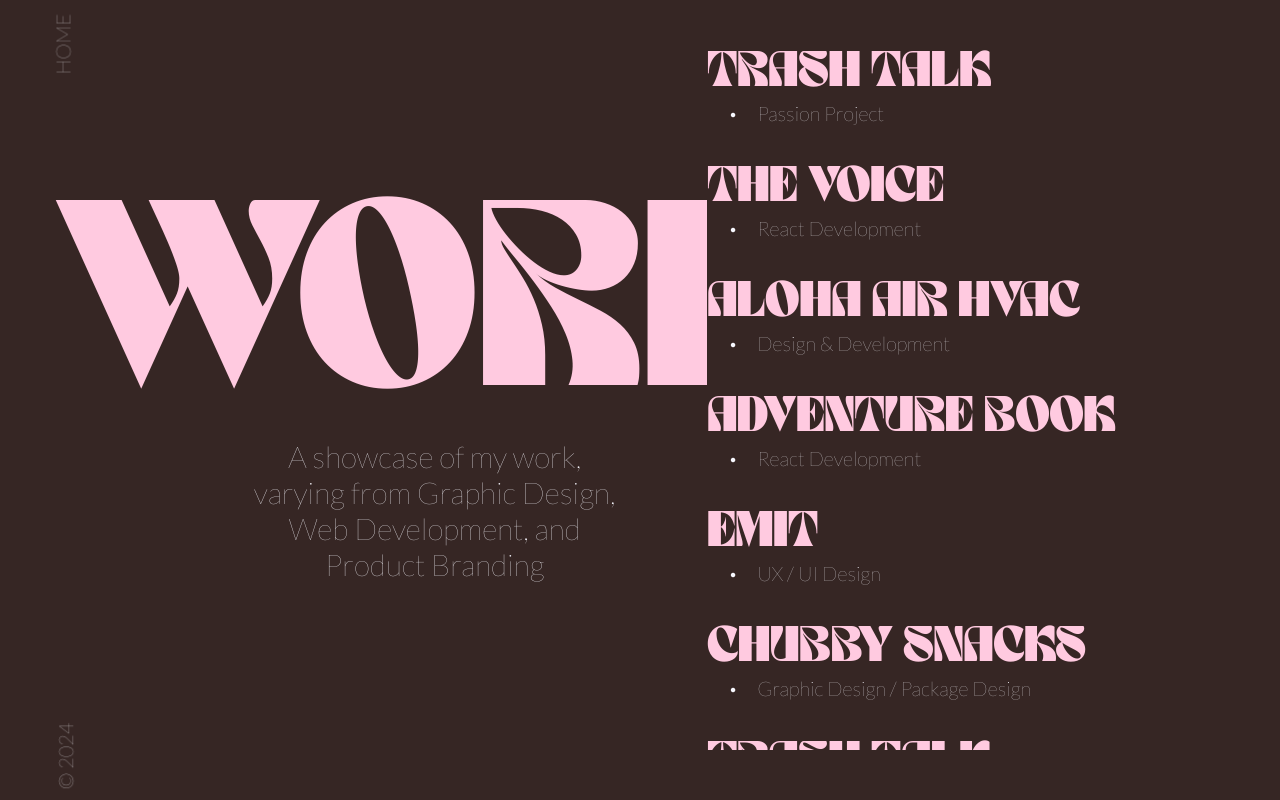
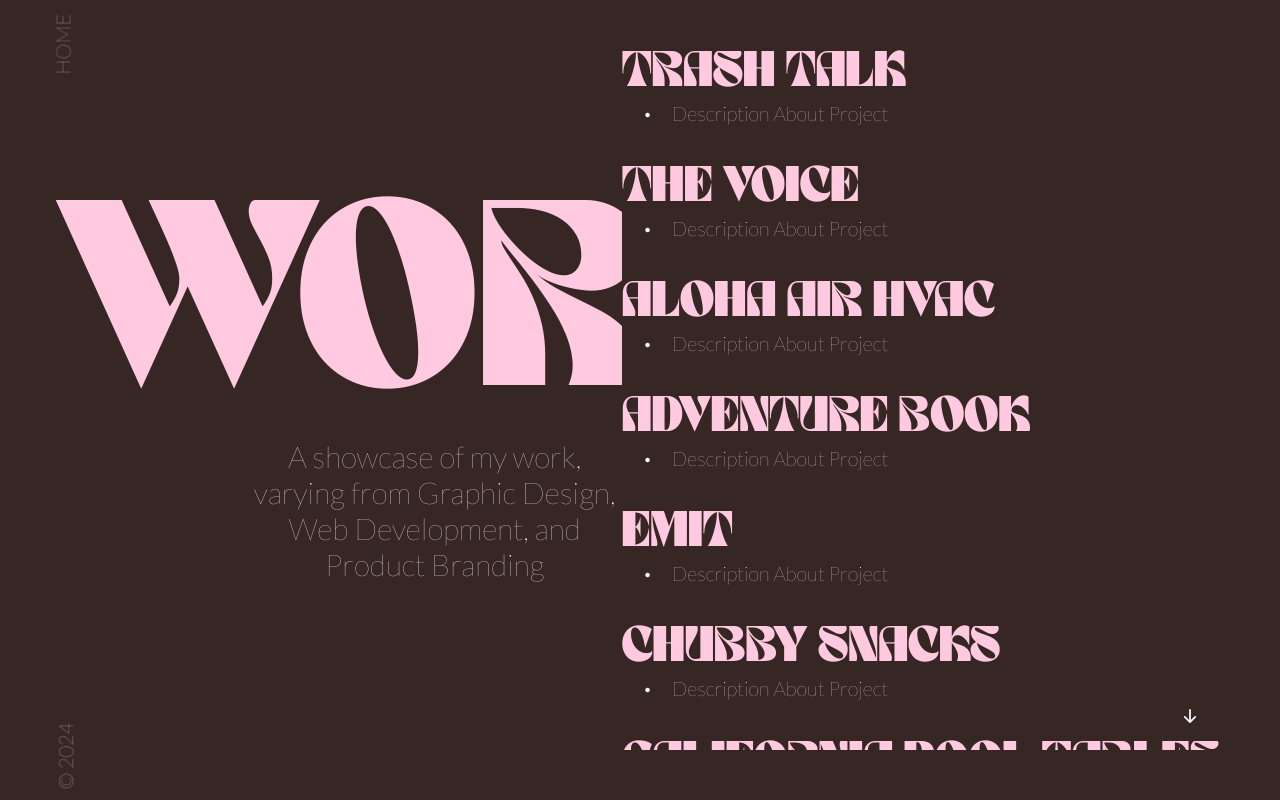
Before and after one commit to Miacarmen/portfolio-v2, a React (Create React App) app in the folder client/: page /work in a window 1280 px wide. Built offline with nearby package versions, Linux system fonts and the light colour scheme.

Commit message:
work links successfully connect to project detail page

```diff
--- a/client/src/App.css
+++ b/client/src/App.css
@@ -70,6 +70,21 @@
   cursor: pointer;
 }
 
+.page-nav {
+  position: fixed;
+  top: 0;
+  left: 0;
+  padding: 2rem;
+  transform: rotate(-90deg);
+}
+
+/* .page-nav p {
+  font-family: 'Lato', sans-serif;
+  font-weight: 100;
+  font-size: 20px;
+  color: #f8f8ff;
+} */
+
 .footer {
   position: fixed;
   bottom: 0;
--- a/client/src/App.js
+++ b/client/src/App.js
@@ -5,9 +5,12 @@
 import Home from './pages/Home';
 import About from './pages/About';
 import Work from './pages/Work';
+import ProjectPage from './pages/ProjectPage';
 import Contact from './pages/Contact';
 import NavBar from './components/Navigation/NavBar';
 import Footer from './components/Footer/Footer';
+
+import linkData from './data/project-data.json';
 
 function App() {
   return (
@@ -18,7 +21,8 @@
           <Routes>
             <Route path='/' element={<Home />} />
             <Route path='/about' element={<About />} />
-            <Route path='/work' element={<Work />} />
+            <Route path='/work' element={<Work linkData={linkData} />} />
+            <Route path='/work/:id' element={<ProjectPage />} />
             <Route path='/contact' element={<Contact />} />
           </Routes>
           <Footer />
--- a/client/src/components/Navigation/NavBar.js
+++ b/client/src/components/Navigation/NavBar.js
@@ -25,8 +25,12 @@
           </ul>
         </div>
       ) : (
-        <div className='home-link'>
-          <Link to='/' style={{ textDecoration: 'none' }}>
+        <div className='page-specific-nav'>
+          {/* <Link to='/work' style={{ textDecoration: 'none' }}>
+            <p>WORK</p>
+          </Link> */}
+
+          <Link to='/' className='home-link' style={{ textDecoration: 'none' }} >
             <p>HOME</p>
           </Link>
         </div>
--- /dev/null
+++ b/client/src/data/project-data.json
@@ -0,0 +1,66 @@
+[
+    {
+        "id": 1,
+        "title": "TRASH TALK",
+        "path": "'/work/1",
+        "subtitle": "Design & Development",
+        "desc": "Description About Project",
+        "imgURL": "https://placehold.jp/950x600.png"
+    },
+    {
+        "id": 2,
+        "title": "THE VOICE",
+        "path": "'/work/2",
+        "subtitle": "React Developement",
+        "desc": "Description About Project",
+        "imgURL": "https://www.google.com/images/branding/googlelogo/1x/googlelogo_color_272x92dp.png"
+    },
+    {
+        "id": 3,
+        "title": "ALOHA AIR HVAC",
+        "path": "'/work/3",
+        "subtitle": "Design & Development",
+        "desc": "Description About Project",
+        "imgURL": "https://www.google.com/images/branding/googlelogo/1x/googlelogo_color_272x92dp.png"
+    },
+    {
+        "id": 4,
+        "title": "ADVENTURE BOOK",
+        "path": "'/work/4",
+        "subtitle": "Full Stack React Development",
+        "desc": "Description About Project",
+        "imgURL": "https://www.google.com/images/branding/googlelogo/1x/googlelogo_color_272x92dp.png"
+    },
+    {
+        "id": 5,
+        "title": "EMIT",
+        "path": "'/work/5",
+        "subtitle": "UX/UI Design",
+        "desc": "Description About Project",
+        "imgURL": "https://www.google.com/images/branding/googlelogo/1x/googlelogo_color_272x92dp.png"
+    },
+    {
+        "id": 6,
+        "title": "CHUBBY SNACKS",
+        "path": "'/work/6",
+        "subtitle": "Graphic Design & Package Design",
+        "desc": "Description About Project",
+        "imgURL": "https://www.google.com/images/branding/googlelogo/1x/googlelogo_color_272x92dp.png"
+    },
+    {
+        "id": 7,
+        "title": "CALIFORNIA POOL TABLES",
+        "path": "'/work/7",
+        "subtitle": "Design & Development",
+        "desc": "Description About Project",
+        "imgURL": "https://www.google.com/images/branding/googlelogo/1x/googlelogo_color_272x92dp.png"
+    },
+    {
+        "id": 8,
+        "title": "Link 1",
+        "path": "Additional information for Link 1",
+        "subtitle": "Description for Link 1",
+        "desc": "Description for Link 1",
+        "imgURL": "https://www.google.com/images/branding/googlelogo/1x/googlelogo_color_272x92dp.png"
+    }
+]
--- /dev/null
+++ b/client/src/pages/ProjectPage.js
@@ -0,0 +1,34 @@
+import React from 'react';
+import { useParams, useLocation } from 'react-router-dom';
+
+import '../styles/project.styles.css';
+import linkData from '../data/project-data.json';
+
+const ProjectPage = () => {
+  const { id } = useParams();
+  console.log(id);
+  const data = linkData.find((data) => data.id === parseInt(id));
+  console.log(data);
+  const { state } = useLocation(); // Use useLocation to access location state
+
+  return (
+    <div className='project-container'>
+      <>
+        <div className='project-content'>
+          <div>
+            <h1 className='p-title'>{data.title}</h1>
+            <p className='p-subtitle'>{data.subtitle}</p>
+          </div>
+        </div>
+        <div className='p-content-container'>
+          <div className='p-img-container'>
+            <img src={data.imgURL} alt={data.title}></img>
+          </div>
+          <div className='p-desc'>{data.desc}</div>
+        </div>
+      </>
+    </div>
+  );
+};
+
+export default ProjectPage;
--- a/client/src/pages/Work.js
+++ b/client/src/pages/Work.js
@@ -1,11 +1,29 @@
-import React from 'react';
+import React, { useState, useEffect } from 'react';
+import { Link } from 'react-router-dom';
+import { BsArrowDownShort } from 'react-icons/bs';
 
 import '../styles/work.styles.css';
+import linkData from '../data/project-data.json';
 
-const Work = () => {
+const Work = ({ linkData }) => {
+
+  const [showScrollIndicator, setShowScrollIndicator] = useState(true);
+
+  useEffect(() => {
+    const handleWheel = () => {
+      setShowScrollIndicator(false); // Hide the arrow when scrolling starts
+      window.removeEventListener('wheel', handleWheel);
+    };
+
+    window.addEventListener('wheel', handleWheel);
+
+    return () => {
+      window.removeEventListener('wheel', handleWheel);
+    };
+  }, []);
+
   return (
     <div className='work-container'>
-
       <div className='work-grid-container'>
         <div className='col-1-4'>
           <h1>WORK</h1>
@@ -15,33 +33,24 @@
           </p>
         </div>
         <div className='col-2-4'>
-          <h2>TRASH TALK</h2>
-          <p>Passion Project</p>
-          <h2>THE VOICE</h2>
-          <p>React Development</p>
-          <h2>ALOHA AIR HVAC</h2>
-          <p>Design & Development</p>
-          <h2>ADVENTURE BOOK</h2>
-          <p>React Development</p>
-          <h2>EMIT</h2>
-          <p>UX / UI Design</p>
-          <h2>CHUBBY SNACKS</h2>
-          <p>Graphic Design / Package Design</p>
-          <h2>TRASH TALK</h2>
-          <p>Passion Project</p>
-          <h2>THE VOICE</h2>
-          <p>React Development</p>
-          <h2>ALOHA AIR HVAC</h2>
-          <p>Design & Development</p>
-          <h2>ADVENTURE BOOK</h2>
-          <p>React Development</p>
-          <h2>EMIT</h2>
-          <p>UX / UI Design</p>
-          <h2>CHUBBY SNACKS</h2>
-          <p>Graphic Design / Package Design</p>
+          {linkData.map((data) => (
+            <Link
+              key={data.id}
+              to={{ pathname: `/work/${data.id}` }}
+              className='custom-link'
+            >
+              <h2 className='link-title'>{data.title}</h2>
+              <p className='link-desc'>{data.desc}</p>
+            </Link>
+          ))}
+
+          {showScrollIndicator && (
+            <div className='col-3-4' id='scrollIndicator'>
+              <BsArrowDownShort style={{ width: '28px', height: '28px' }} />
+            </div>
+          )}
         </div>
       </div>
-
     </div>
   );
 };
--- /dev/null
+++ b/client/src/styles/project.styles.css
@@ -0,0 +1,22 @@
+.project-container {
+  padding: 0em 4em 4em 4em;
+}
+
+
+.project-content {
+    text-align: center;
+    display: flex;
+    flex-direction: column;
+    justify-content: center;
+    align-items: center;
+    height: 100vh;
+}
+
+
+.p-content-container {
+    display: flex;
+    flex-direction: column;
+    justify-content: center;
+    align-items: center;
+    border: 1px solid red;
+}
--- a/client/src/styles/work.styles.css
+++ b/client/src/styles/work.styles.css
@@ -42,25 +42,27 @@
     top: 50%; /* Start from the middle */
     right: 0;
     transform: translate(
-      -40%,
+      -10%,
       -50%
-    ); /* Adjust to center horizontally and vertically */
-    z-index: 0; /* Ensure it's behind the sticky column */
+    ); /* Adjust horizontally and vertically */
+    z-index: 0; /* place behind the sticky column */
   }
 
-.col-2-4 h2 {
+.link-title {
   font-family: 'TAN-BUSTER';
   font-size: 35px;
   color: #ffcae0;
 }
 
-.col-2-4 p {
+.custom-link {
   font-family: 'Lato', sans-serif;
   font-weight: 100;
   font-style: normal;
   font-size: 20px;
   padding-bottom: 2em;
   list-style-type: disc;
+  text-decoration: none;
+    color: #f8f8ff !important;;
 }
 
 .col-2-4 p::before {
@@ -70,3 +72,10 @@
   margin-right: 0.5em; /* Adjust margin for space between bullet point and text */
   margin-left: 1em; /* Adjust left margin to push the bullet point to the right */
 }
+
+.col-3-4 {
+    position: absolute;
+    bottom: 0;
+    right: 0;
+    margin: 1rem;
+  }
```
Also changed, not shown: client/src/pages/ProjectDetails.js (added, +9 -0 lines).
